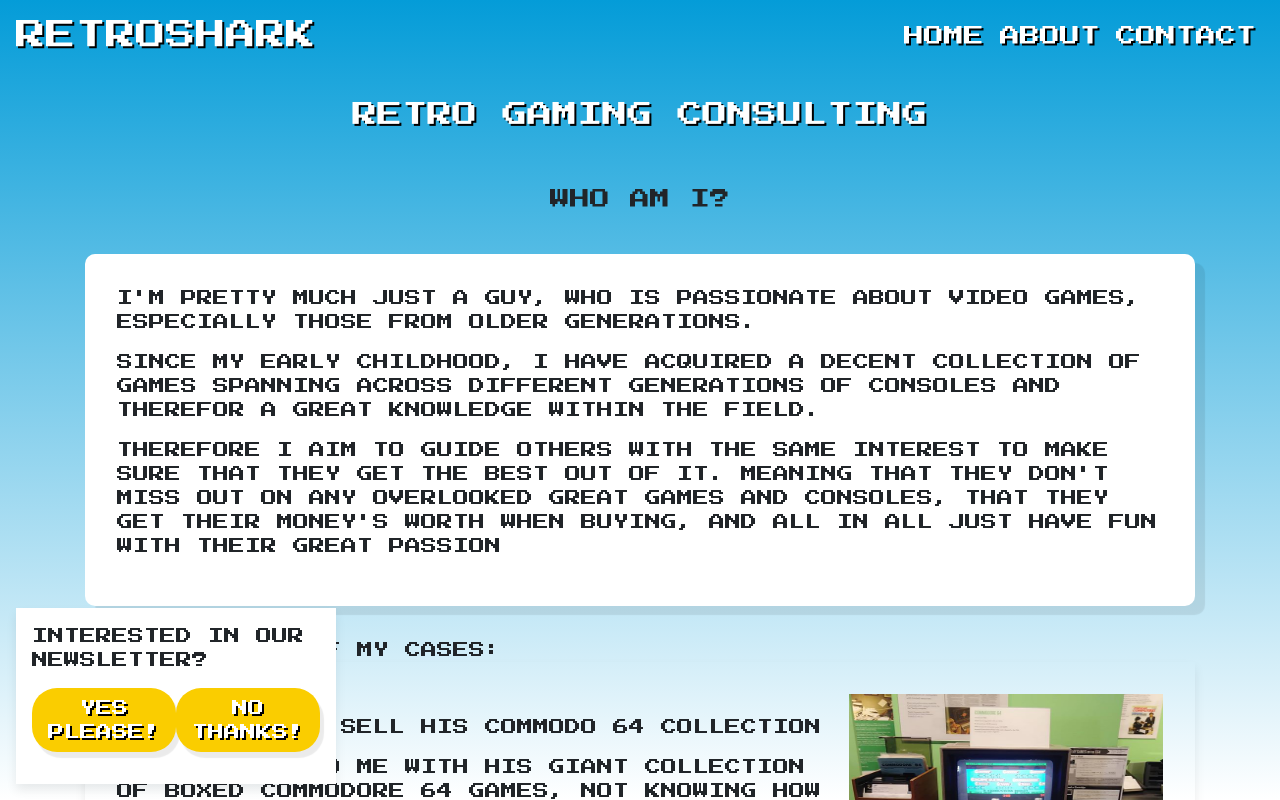
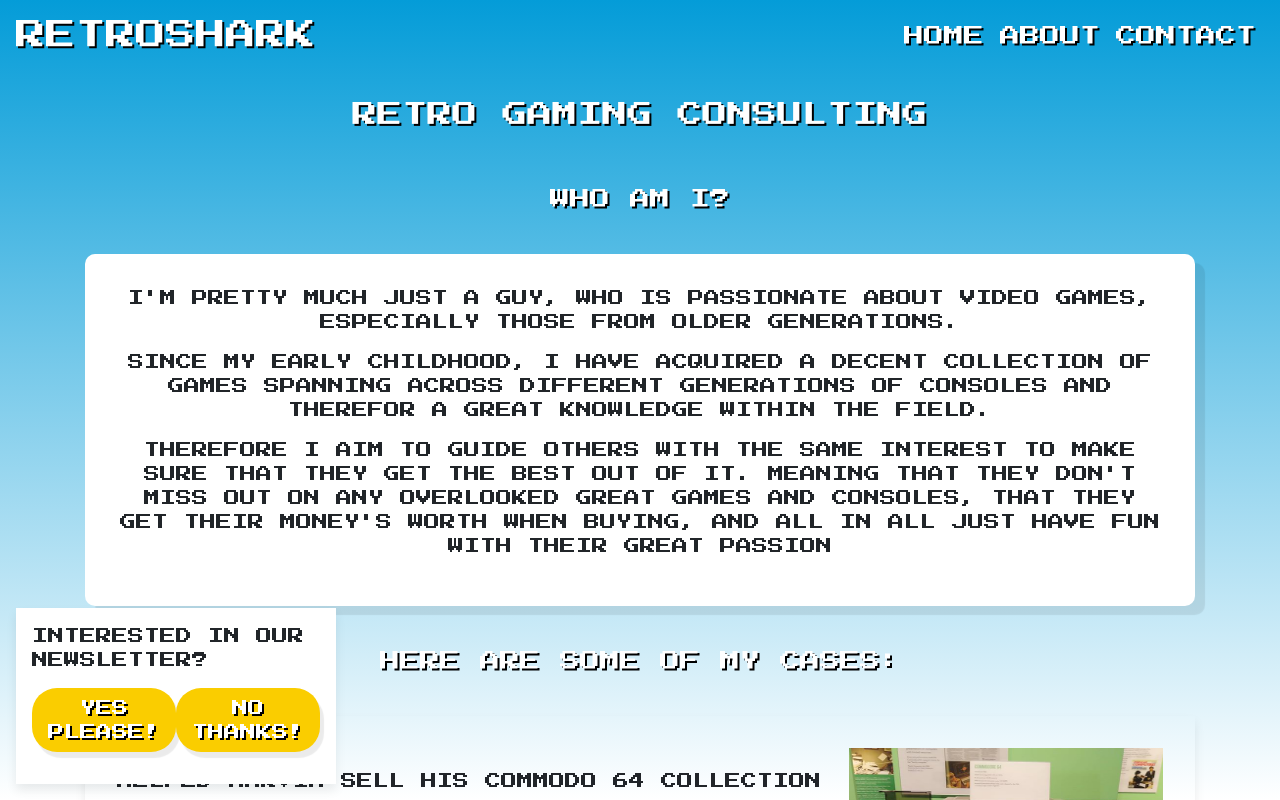
Before and after one commit to JonasThers/Retroshark, a React (Create React App) app: page /about in a window 1280 px wide. Shown: the top 800 px of the page. Built offline with nearby package versions, Linux system fonts and the light colour scheme.

Commit message:
More styling fixes

```diff
--- a/src/components/about/about.js
+++ b/src/components/about/about.js
@@ -28,7 +28,7 @@ const About = () => {
           passion
         </p>
       </div>
-      <div>Here are some of my cases:</div>
+      <div className='case-main-title'>Here are some of my cases:</div>
       {caseData.map((caseData, index) => {
         return (
           <Case
--- a/src/components/contact/contact.js
+++ b/src/components/contact/contact.js
@@ -60,8 +60,9 @@ const Contact = () => {
             rows='7'
           />
           {errors.message && <span>Don't you have anything to say?</span>}
-
-          <button type='submit'>Send!</button>
+          <div className='send-button'>
+            <button type='submit'>Send!</button>
+          </div>
         </form>
         {sent && (
           <div>
--- a/src/components/home/home.js
+++ b/src/components/home/home.js
@@ -51,9 +51,11 @@ const Home = () => {
           experience...
         </p>
       </div>
-      <Link to='./contact'>
-        <button>Lets get in touch!</button>
-      </Link>
+      <div className='contact-link'>
+        <Link to='./contact'>
+          <button>Lets get in touch!</button>
+        </Link>
+      </div>
     </div>
   );
 };
--- a/src/styles/pages/_layout.scss
+++ b/src/styles/pages/_layout.scss
@@ -6,7 +6,9 @@ body {
 .page-title {
     text-align: center;
     font-size: map-get($font-sizes, 'default');
-    margin-bottom: map-get($spacing-unit, 'default');;
+    margin-bottom: map-get($spacing-unit, 'default');
+    color: map-get($colors, 'white');
+    text-shadow: map-get($colors, 'black') 2px 2px;
 }
 
 button {
@@ -37,6 +39,7 @@ button {
     margin-bottom: map-get($spacing-unit, 'default');
     box-shadow: 10px 9px 1px map-get($colors, 'box-shadow');
     border-radius: 10px;
+    text-align: center;
 }
 
 .page-content {
--- a/src/styles/pages/about/_case.scss
+++ b/src/styles/pages/about/_case.scss
@@ -1,3 +1,12 @@
+.case-main-title{
+  text-align: center;
+  color: map-get($colors, 'white');
+  text-shadow: map-get($colors, 'black') 2px 2px;
+  font-size: map-get($font-sizes, 'default');
+  margin-bottom: map-get($spacing-unit, 'default');
+  margin-top: map-get($spacing-unit, 'default');
+}
+
 .case {
   padding: map-get($spacing-unit, 'default');
   margin-bottom: map-get($spacing-unit, 'default');
--- a/src/styles/pages/home/_home.scss
+++ b/src/styles/pages/home/_home.scss
@@ -1,2 +1,3 @@
 @import './text-block';
 @import './intro-text';
+@import './button-link';
--- a/src/styles/style.css
+++ b/src/styles/style.css
@@ -8,6 +8,8 @@ body {
   text-align: center;
   font-size: 20px;
   margin-bottom: 2em;
+  color: white;
+  text-shadow: black 2px 2px;
 }
 
 button {
@@ -42,6 +44,7 @@ button:hover {
   -webkit-box-shadow: 10px 9px 1px rgba(0, 0, 0, 0.08);
           box-shadow: 10px 9px 1px rgba(0, 0, 0, 0.08);
   border-radius: 10px;
+  text-align: center;
 }
 
 .page-content {
@@ -185,6 +188,28 @@ button:hover {
   }
 }
 
+.contact-link {
+  margin-bottom: 2em;
+}
+
+@media (min-width: 768px) {
+  .contact-link {
+    text-align: center;
+  }
+  .contact-link button {
+    width: auto;
+  }
+}
+
+.case-main-title {
+  text-align: center;
+  color: white;
+  text-shadow: black 2px 2px;
+  font-size: 20px;
+  margin-bottom: 2em;
+  margin-top: 2em;
+}
+
 .case {
   padding: 2em;
   margin-bottom: 2em;
@@ -280,6 +305,17 @@ button:hover {
 }
 
 @media (min-width: 768px) {
+  .send-button {
+    display: -webkit-box;
+    display: -ms-flexbox;
+    display: flex;
+    -webkit-box-pack: end;
+        -ms-flex-pack: end;
+            justify-content: flex-end;
+  }
+  .send-button button {
+    width: 200px;
+  }
   .contact-form input,
   .contact-form textarea {
     margin-top: 0;
```
Also changed, not shown: src/styles/pages/contact/_form.scss (+8 -0 lines), src/styles/pages/home/_button-link.scss (added, +13 -0 lines), 1 other file (tests, documents, lock files or other folders).
